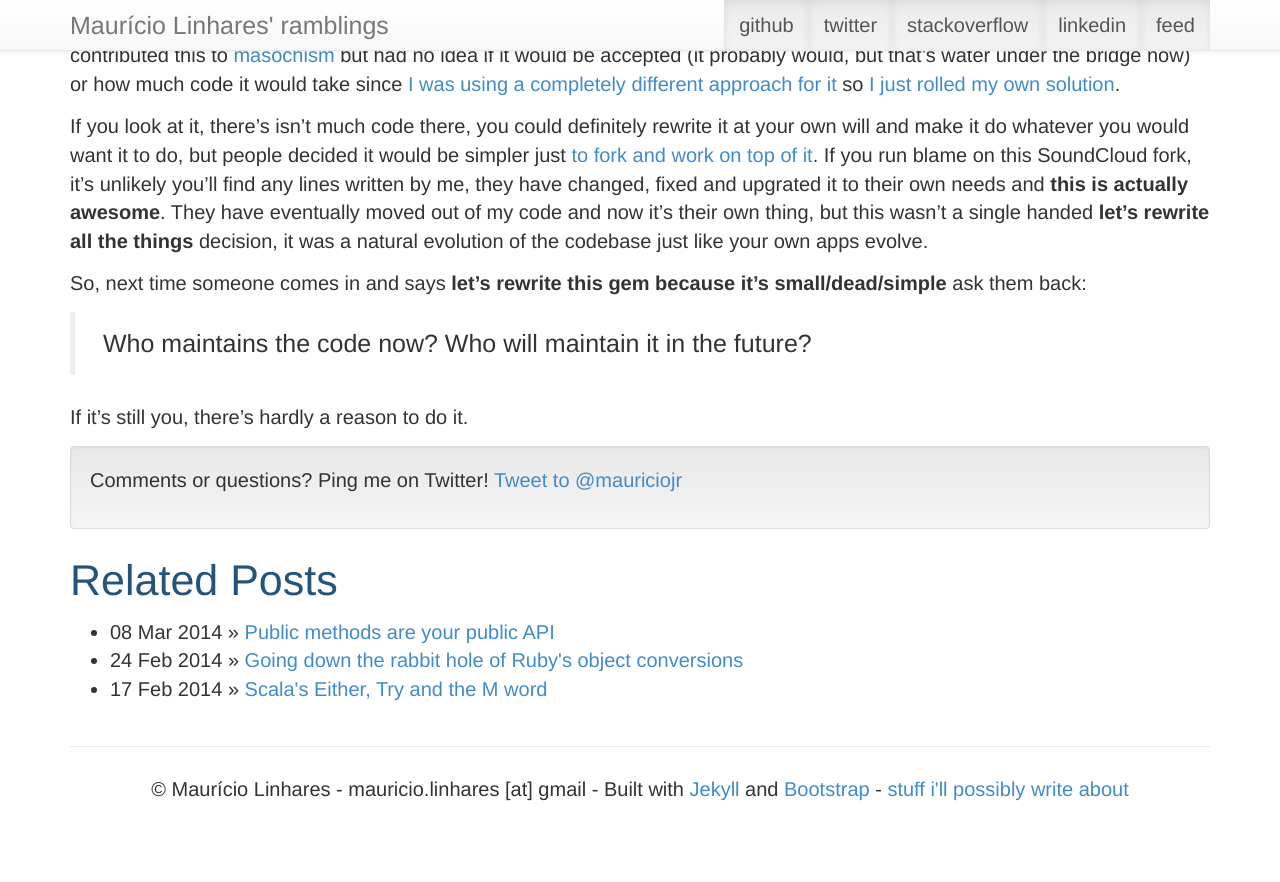
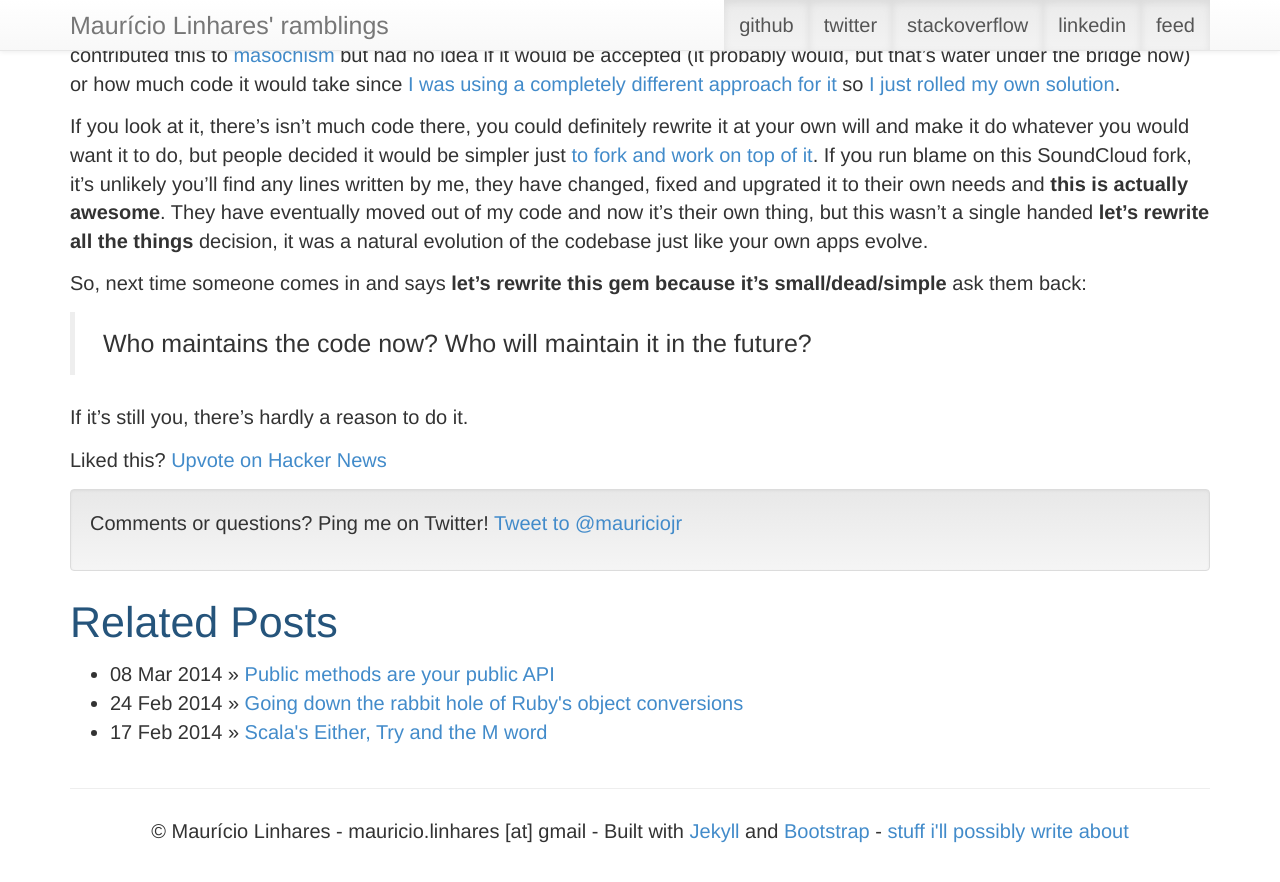
Before and after one commit to mauricio/mauricio.github.com, a Jekyll site: the page built from _posts/2014-04-13-the-dont-depend-on-a-small-gem-fallacy.md, in a window 1280 px wide and 900 px high, scrolled down 1705 px. Shown: the top 882 px of the window. Built offline with Jekyll 4.4.1, drawn with Linux system fonts in a browser that asks for light colours; Markdown is read by kramdown in place of the engine named in the settings; comment, search, counter and statistics services are not loaded; before the commit the page ends 2562 px from its top, so only the background shows below that.

Commit message:
Adding hacker news link

```diff
--- a/_posts/2014-04-13-the-dont-depend-on-a-small-gem-fallacy.md
+++ b/_posts/2014-04-13-the-dont-depend-on-a-small-gem-fallacy.md
@@ -43,3 +43,5 @@ So, next time someone comes in and says __let's rewrite this gem because it's sm
 > Who maintains the code now? Who will maintain it in the future?
 
 If it's still you, there's hardly a reason to do it.
+
+Liked this? [Upvote on Hacker News](https://news.ycombinator.com/item?id=7396800)
```
